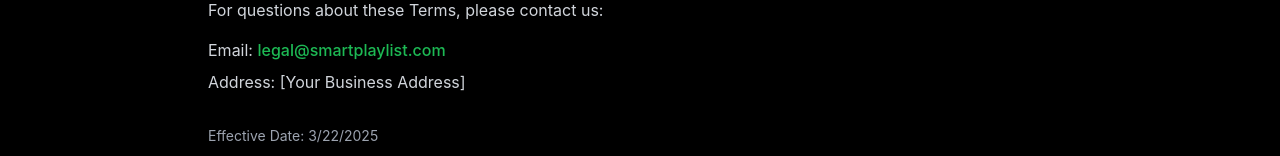
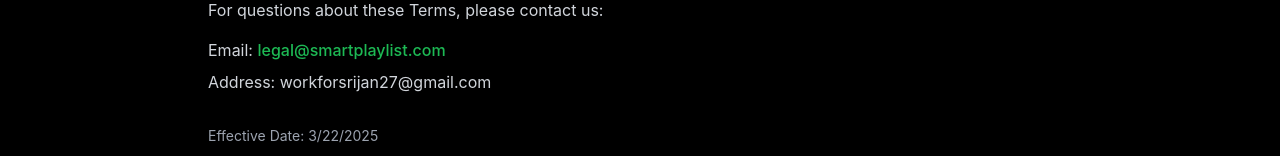
Before and after one commit to srijantelang-work/Smartplaylist, a React (Vite) app: page /terms in a window 1280 px wide. Shown: the part 3346-3502 px from the top of the page. Built offline with nearby package versions, Linux system fonts and the light colour scheme; no server answers.

Commit message:
few fixes

```diff
--- a/src/pages/legal/TermsAndConditions.tsx
+++ b/src/pages/legal/TermsAndConditions.tsx
@@ -162,7 +162,7 @@
             </p>
             <ul className="list-none space-y-2">
               <li>Email: <a href="mailto:legal@smartplaylist.com" className="text-[#1DB954] hover:underline">legal@smartplaylist.com</a></li>
-              <li>Address: [Your Business Address]</li>
+              <li>Address: workforsrijan27@gmail.com</li>
             </ul>
           </section>
 
```
